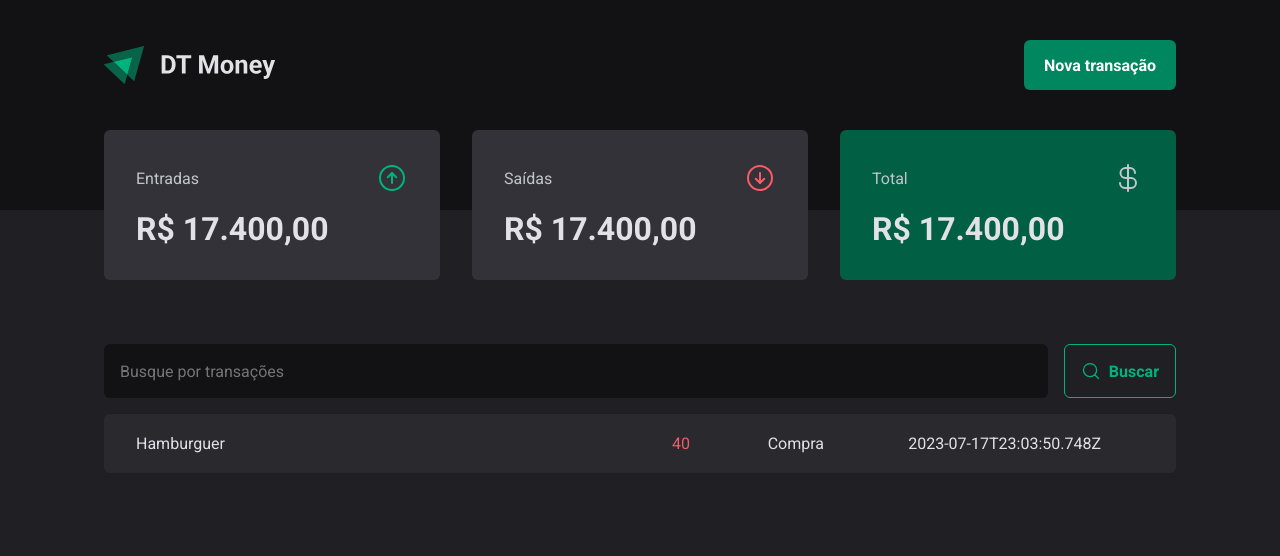
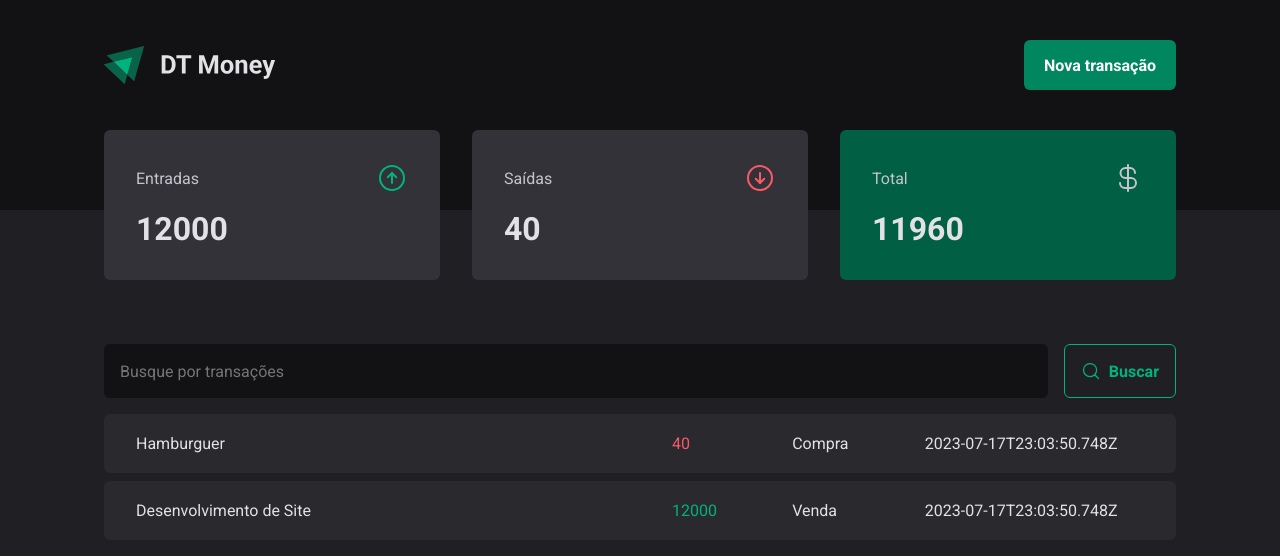
Before and after one commit to igorct1/03-ignite-dt-money, a React (Vite) app: page / in a window 1280 px wide. Shown: the top 556 px of the page. Built offline with nearby package versions, Linux system fonts and the light colour scheme; data requests are answered from the project's data file.

Commit message:
feat: calculating transactions value

```diff
--- a/server.json
+++ b/server.json
@@ -7,6 +7,14 @@
         "price": 40,
         "category": "Compra",
         "createdAt": "2023-07-17T23:03:50.748Z"
+    },
+    {
+        "id": 2,
+        "description": "Desenvolvimento de Site",
+        "type": "income",
+        "price": 12000,
+        "category": "Venda",
+        "createdAt": "2023-07-17T23:03:50.748Z"
     }
  ]
 }
--- a/src/components/Summary/index.tsx
+++ b/src/components/Summary/index.tsx
@@ -1,7 +1,31 @@
 import { ArrowCircleUp, ArrowCircleDown, CurrencyDollar } from 'phosphor-react'
 import { SummaryCard, SummaryContainer } from './styles'
+import { useContext } from 'react'
+import { TransactionsContext } from '../../contexts/TransactionsContext'
+export function Summary() {
+  const { transactions } = useContext(TransactionsContext)
 
-export function Summary() {
+  const summary = transactions.reduce(
+    (acc, item) => {
+      if (item.type === 'income') {
+        acc.income += item.price
+        acc.total += acc.income
+      } else {
+        acc.outcome += item.price
+        acc.total -= acc.outcome
+      }
+
+      return acc
+    },
+    {
+      income: 0,
+      outcome: 0,
+      total: 0,
+    },
+  )
+
+  console.log(summary)
+
   return (
     <SummaryContainer>
       <SummaryCard>
@@ -9,7 +33,7 @@ export function Summary() {
           <span>Entradas</span>
           <ArrowCircleUp size={32} color="#00b37e" />
         </header>
-        <strong>R$ 17.400,00</strong>
+        <strong>{summary.income}</strong>
       </SummaryCard>
 
       <SummaryCard>
@@ -17,7 +41,7 @@ export function Summary() {
           <span>Saídas</span>
           <ArrowCircleDown size={32} color="#f95a68" />
         </header>
-        <strong>R$ 17.400,00</strong>
+        <strong>{summary.outcome}</strong>
       </SummaryCard>
 
       <SummaryCard variant="green">
@@ -25,7 +49,7 @@ export function Summary() {
           <span>Total</span>
           <CurrencyDollar size={32} />
         </header>
-        <strong>R$ 17.400,00</strong>
+        <strong>{summary.total}</strong>
       </SummaryCard>
     </SummaryContainer>
   )
--- a/src/pages/Transactions/index.tsx
+++ b/src/pages/Transactions/index.tsx
@@ -12,7 +12,6 @@ import { TransactionsContext } from '../../contexts/TransactionsContext'
 export function Transactions() {
   const { transactions } = useContext(TransactionsContext)
 
-  console.log(transactions)
   return (
     <div>
       <Header />
```
